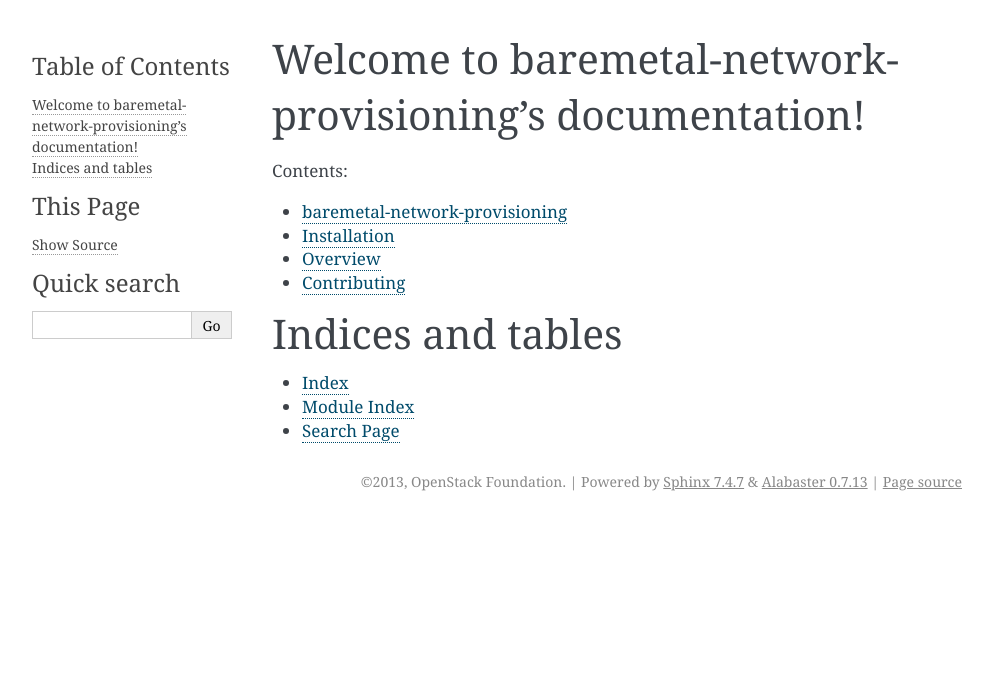
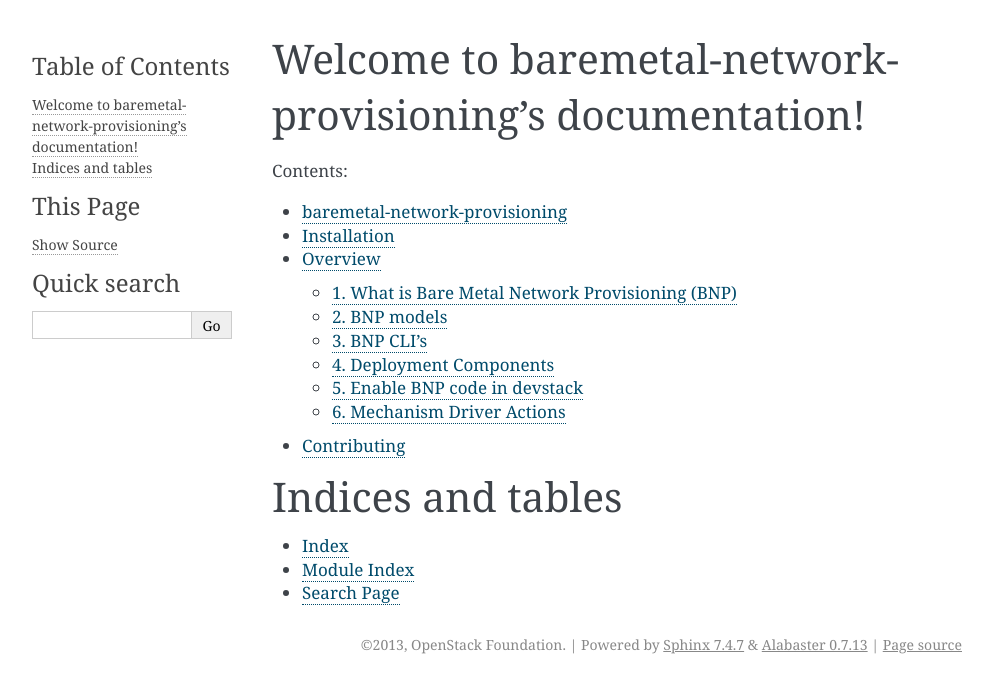
Before and after one commit to hp-networking/baremetal-network-provisioning, a Sphinx documentation site: the page built from doc/source/index.rst, in a window 1280 px wide. Shown: the top 693 px of the page, without its empty margins (148-1141 px from the left). Built offline with Sphinx 7.4.7, drawn with Linux system fonts in a browser that asks for light colours; some of the changed lines change nothing that is shown.

Commit message:
Usage documentation for BNP
This patch has the newly added components for the usage documentation for the BNP

```diff
--- a/doc/source/usage.rst
+++ b/doc/source/usage.rst
@@ -2,6 +2,75 @@
 ========
 Overview
 ========
+.. _whatisbnp:
 
-To use baremetal-network-provisioning::
-   import baremetal_network_provisioning
+1. What is Bare Metal Network Provisioning (BNP)
+================================================
+
+Openstack Ironic project deals with provisioning BM servers. However, plumbing BM servers into tenant networks has been a manual procedure by the Cloud Admin.
+	Within the timeframe of Liberty Release of Openstack, we are attempting to spruce-up Ironic to automate plumbing BM servers into tenant networks. Since Openstack Neutron project deals with plumbing ports on tenant-network in the cloud, Ironic has requested the Neutron team to provide enhancement to enable plumb the BM server ports into Cloud infrastructure (part of solution).
+	Initially, Openstack Neutron will be extended to allow plumbing of BM server ports into only VLAN-based networks.
+These networks could either be a boot up network (ie., PXE booting network for BM servers) , or tenant network (for cloud to BM server communication) or cleaning-network (for recovering BM server used IP namespaces).
+
+
+.. _model:
+2. BNP models
+=============
+BNP introduces a various models to describe the relationship between neutron ports and the physical ports.
+
+.. _cli:
+3. BNP CLI's
+============
+
+Create Switch:
+neutron-bnp switch-create --help (This command will provide help for giving parameters)
+Example:
+neutron-bnp switch-create xxx.xxx.xxx.xxx hpe snmpv2c --access_parameters write_community=public
+
+Show Switch:
+neutron-bnp switch-show --help (Help related to switch-show command)
+Example:
+neutron-bnp switch-show <switch_id>
+
+List Switch
+neutron-bnp switch-list --help (Help related to switch-list command)
+Example:
+neutron-bnp switch-list
+
+Delete switch: This happens in 2 steps:
+a.	Disable the switch:  neutron-bnp switch-update <switch_id> --enable=False
+b.	Delete the switch: neutron-bnp switch-delete <switch_id>
+
+Update Switch
+a.	neutron-bnp switch-update –help
+
+Example:
+neutron-bnp switch-update $switch_id  --enable False --rediscover True
+neutron-bnp switch-update $switch_id   --rediscover True
+
+.. _deployment:
+4. Deployment Components
+========================
+.. image:: images/bnp.png
+           :height: 225px
+           :width:  450px
+           :align: center
+
+.. _enablement:
+5. Enable BNP code in devstack
+===============================
+Refer the below link
+https://github.com/hp-networking/baremetal-network-provisioning/blob/master/devstack/README.rst
+
+.. _mechanism_driver:
+6. Mechanism Driver Actions
+===========================
+
+Mechanism driver is listening for PortContext events from the ML2 Plugin .
+Implemented create_port_precommit(), update_port_precommit(), delete_port_precommit() & bind_port()
+only bind_port() calls make the SNMP request to the switch.
+
+when ironic invokes the neutron port-create calls to the neutron then mechanism driver takes the action accordingly.
+The mechanism driver acts based on VNIC_TYPE =='baremetal' and process the neutron ports.
+
+The physical information like switch_id and port_id is fetched from the 'local_link_information' list from portbindings.PROFILE
```
Also changed, not shown: doc/source/images/bnp_png.png (added).
